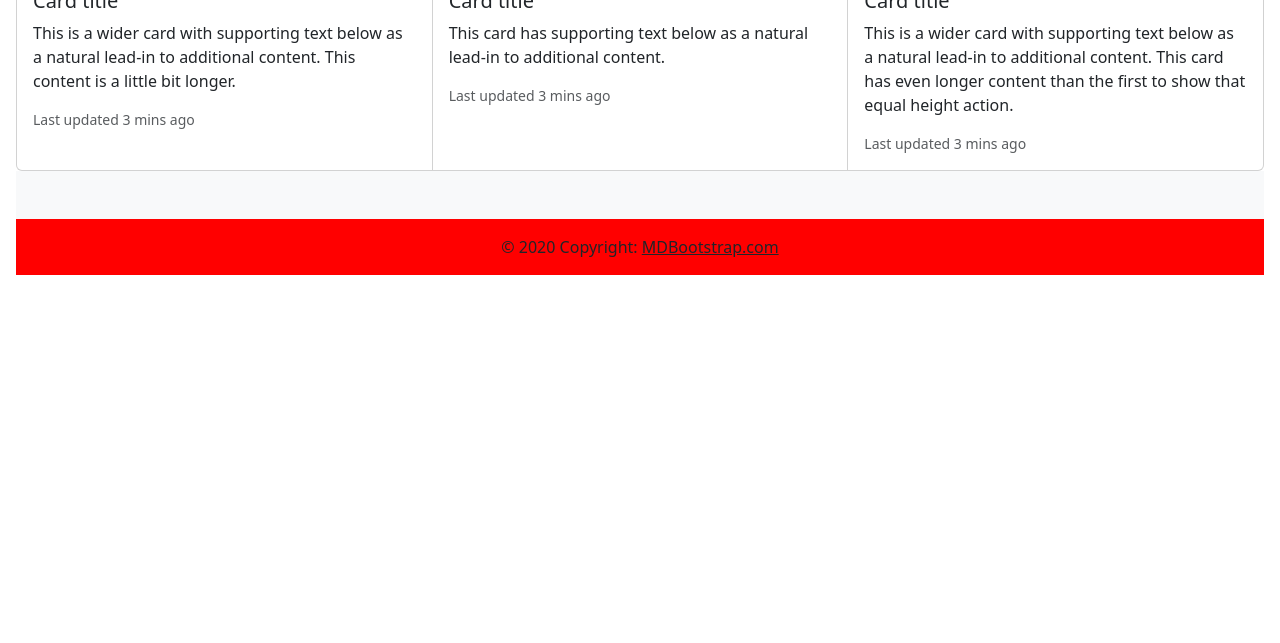
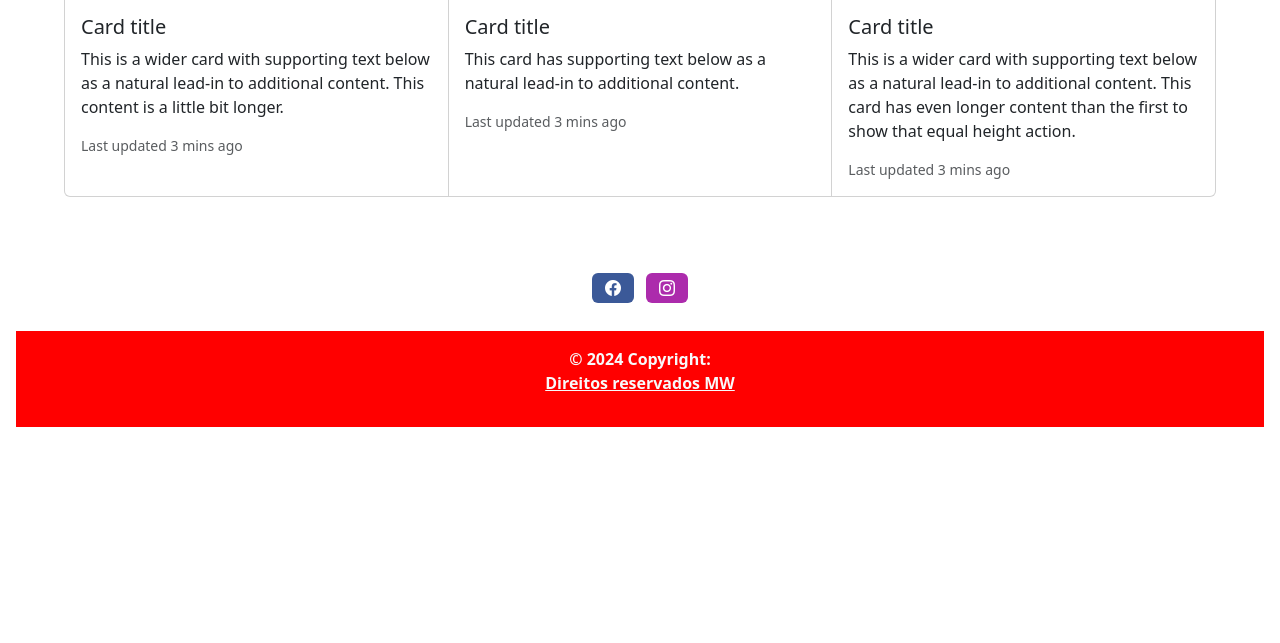
Before and after one commit to RafaelMoccelinLavratti/Blog, a PHP site: page / in a window 1280 px wide. Shown: the part 962-1605 px from the top of the page. Before the commit the page ends 1237 px from the top, so only its background shows below. Run offline with PHP 8.4, Linux system fonts and the light colour scheme.

Commit message:
Ajustes do site

```diff
--- a/Index.html
+++ b/Index.html
@@ -7,6 +7,7 @@
     <title>Rifa Muay Thai</title>
     <link href="https://cdn.jsdelivr.net/npm/bootstrap@5.3.2/dist/css/bootstrap.min.css" rel="stylesheet" integrity="sha384-T3c6CoIi6uLrA9TneNEoa7RxnatzjcDSCmG1MXxSR1GAsXEV/Dwwykc2MPK8M2HN" crossorigin="anonymous">
     <link rel="stylesheet"  media="all" href="css/style.css">
+    <link rel="stylesheet" href="https://cdn.jsdelivr.net/npm/bootstrap-icons@1.11.3/font/bootstrap-icons.min.css">
 
   </head>
   <body>
@@ -39,14 +40,14 @@
 
 
 <!--Display de Entrada do site-->
-    <div class="banner1">
+    <div class="banner1 card1">
       <h1 class="display-1 text-center fw-bold text-break fs-1 lh-1">Ajude um atleta a realizar seu sonho e ainda ganhe prêmios.</h1>
        <p class="display-3 text-center fs-4">Plataforma completa para apoiar atletas e criar campanhas</p>
   </div>
  <!--Fim do Display da Entrada do site-->
 <br>
  <!--Começo dos cards-->
- <div class="card-group">
+ <div class="card-group p-5">
   <div class="card">
     <img src="img/rifa.jpg" class="card-img-top" alt="Hollywood Sign on The Hill"/>
     <div class="card-body">
@@ -93,21 +94,31 @@
 
 
 <!--Footer-->
-<footer class="bg-body-tertiary text-center">
+<footer class="text-center">
   <!-- Grid container -->
-  <div class="container p-4"></div>
+  <div class="container-fluid p-4 pb-0">
+    <!-- Section: Social media -->
+    <section class="mb-4">
+      <!-- Facebook -->
+      <a data-mdb-ripple-init class="btn text-white btn-floating m-1" style="background-color: #3b5998;" href="#!" role="button">
+        <i class="bi bi-facebook"></i>
+      </a>
+      <!-- Instagram -->
+      <a data-mdb-ripple-init class="btn text-white btn-floating m-1" style="background-color: #ac2bac;" href="#!" role="button">
+        <i class="bi bi-instagram"></i>
+      </a>
+    </section>
+    <!-- Section: Social media -->
+  </div>
   <!-- Grid container -->
 
   <!-- Copyright -->
   <div class="text-center p-3" style="background-color:red;">
-    © 2020 Copyright:
-    <a class="text-body" href="https://mdbootstrap.com/">MDBootstrap.com</a>
+    <p class="text-light d-inline fw-bold">© 2024 Copyright:<p>
+    <a class="text-light fw-bolder">Direitos reservados MW</a>
   </div>
   <!-- Copyright -->
 </footer>
-
-</div>
-
 <!--Fim do footer-->
 
 </html>
--- a/css/style.css
+++ b/css/style.css
@@ -19,6 +19,14 @@
 .rodape{
   padding-top: 9rem;
 }
+
+.card1{
+  border: 1px;
+  border-color: red;
+  border-style: ridge;
+}
+
+
 
 .bd-placeholder-img {
     font-size: 1.125rem;
```
